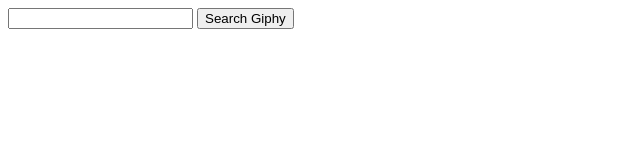
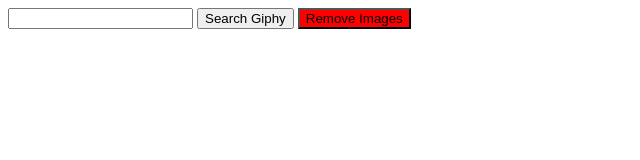
Before and after one commit to rijothedeveloper/Giphy-Party, a plain HTML site: page index.html in a window 1280 px wide. Shown: the whole page, without its empty margins (0-640 px from the left). Drawn offline with nearby package versions, Linux system fonts and the light colour scheme.

Commit message:
remove button added

```diff
--- a/index.html
+++ b/index.html
@@ -3,6 +3,7 @@
 
 <head>
   <meta charset="UTF-8">
+  <link rel="stylesheet" href="styles.css">
   <title>Giphy Party!</title>
 </head>
 
@@ -12,6 +13,8 @@
   <input type="text" id="search-box">
   <button>Search Giphy</button>
 </form>
+<button id="remove">Remove Images</button>
+
 <div id="image-area">
 
 </div>
--- /dev/null
+++ b/styles.css
@@ -0,0 +1,7 @@
+#remove {
+    background-color: red;
+}
+
+form {
+    display: inline-block;
+}
```
